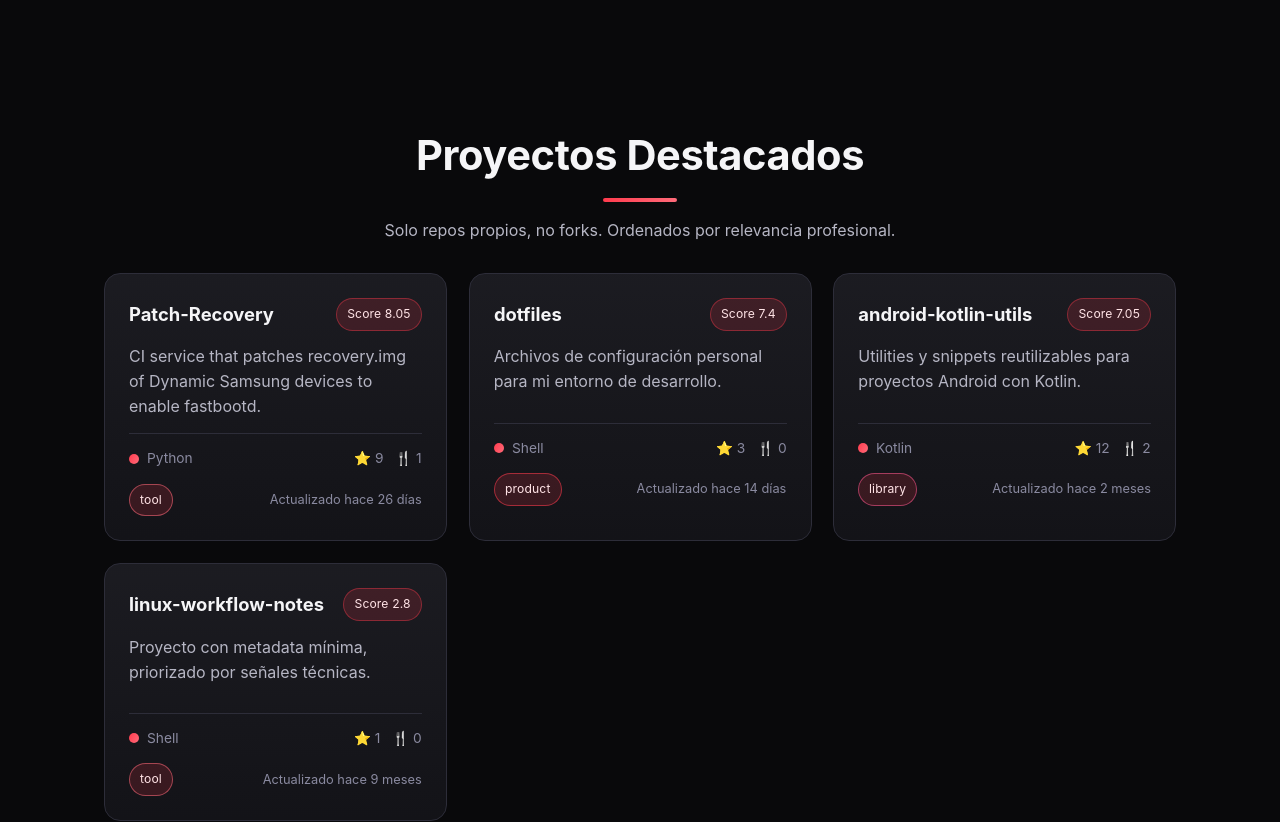
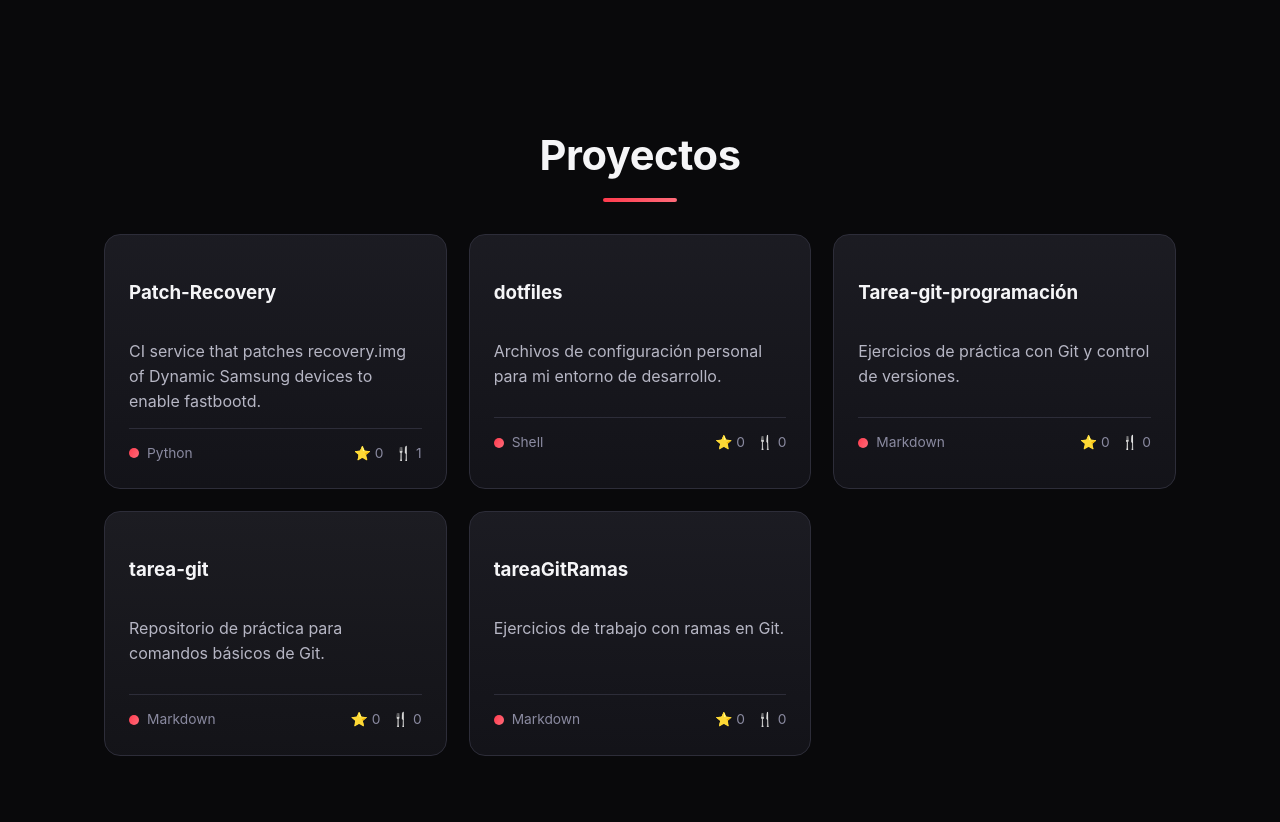
Before and after one commit to manu-palmero/portfolio, a React (Vite) app: page / in a window 1280 px wide. Shown: the part 1840-2662 px from the top of the page. Built offline with nearby package versions, Linux system fonts and the light colour scheme.

Commit message:
Correcciones menores

```diff
--- a/src/App.jsx
+++ b/src/App.jsx
@@ -1,141 +1,8 @@
-import { useState, useEffect, useMemo, useRef } from 'react'
-
-const FEATURED_REPOS_CONFIG = {
-  owner: 'manu-palmero',
-  limit: 4,
-  excludeForks: true,
-  requiredFields: ['name', 'url', 'language'],
-  scoreWeights: {
-    hasDescription: 2,
-    stars: 0.05,
-    forks: 0.1,
-    type: {
-      product: 2,
-      tool: 1.5,
-      library: 1.25,
-      practice: -1,
-      unknown: 0
-    },
-    language: {
-      Kotlin: 2,
-      Python: 2,
-      JavaScript: 1.5,
-      Java: 1.5,
-      Shell: 1.25,
-      fallback: 0.75
-    },
-    activity: {
-      under30d: 2,
-      under90d: 1,
-      under180d: 0.5,
-      stale: 0
-    }
-  },
-  defaults: {
-    description: 'Proyecto con metadata mínima, priorizado por señales técnicas.',
-    updatedAtLabel: 'Sin fecha reciente',
-    type: 'unknown'
-  }
-}
-
-function hasRequiredMetadata(repo) {
-  return FEATURED_REPOS_CONFIG.requiredFields.every((field) => Boolean(repo[field]))
-}
-
-function normalizeFeaturedRepo(repo) {
-  return {
-    ...repo,
-    type: repo.type ?? FEATURED_REPOS_CONFIG.defaults.type,
-    description: repo.description?.trim() || FEATURED_REPOS_CONFIG.defaults.description
-  }
-}
-
-function calculateRelevanceScore(repo) {
-  const weights = FEATURED_REPOS_CONFIG.scoreWeights
-  const languageWeight = weights.language[repo.language] ?? weights.language.fallback
-  const starsWeight = Math.min(repo.stars ?? 0, 50) * weights.stars
-  const forksWeight = Math.min(repo.forks ?? 0, 10) * weights.forks
-  const typeWeight = weights.type[repo.type] ?? weights.type.unknown
-
-  const lastUpdate = repo.updatedAt ? new Date(repo.updatedAt) : null
-  const now = new Date()
-  const diffInDays = lastUpdate
-    ? Math.max(0, Math.floor((now.getTime() - lastUpdate.getTime()) / (1000 * 60 * 60 * 24)))
-    : 365
-
-  let activityWeight = weights.activity.stale
-  if (diffInDays <= 30) activityWeight = weights.activity.under30d
-  else if (diffInDays <= 90) activityWeight = weights.activity.under90d
-  else if (diffInDays <= 180) activityWeight = weights.activity.under180d
-
-  return Number((
-    (repo.description !== FEATURED_REPOS_CONFIG.defaults.description ? weights.hasDescription : 0) +
-    languageWeight +
-    starsWeight +
-    forksWeight +
-    typeWeight +
-    activityWeight
-  ).toFixed(2))
-}
-
-function applyFeaturedEligibilityRules(repos) {
-  return repos
-    .map(normalizeFeaturedRepo)
-    .filter((repo) => repo.owner === FEATURED_REPOS_CONFIG.owner)
-    .filter((repo) => (FEATURED_REPOS_CONFIG.excludeForks ? repo.fork === false : true))
-    .filter((repo) => hasRequiredMetadata(repo))
-}
-
-function curateFeaturedRepos(repos) {
-  return applyFeaturedEligibilityRules(repos)
-    .map((repo) => ({ ...repo, relevanceScore: calculateRelevanceScore(repo) }))
-    .sort((a, b) => {
-      if (b.relevanceScore !== a.relevanceScore) return b.relevanceScore - a.relevanceScore
-      if ((b.stars ?? 0) !== (a.stars ?? 0)) return (b.stars ?? 0) - (a.stars ?? 0)
-      return a.name.localeCompare(b.name)
-    })
-    .slice(0, FEATURED_REPOS_CONFIG.limit)
-}
-
-function validateFeaturedRepos(rawRepos, curatedRepos) {
-  const invalidCuratedRepo = curatedRepos.find(
-    (repo) => repo.owner !== FEATURED_REPOS_CONFIG.owner || repo.fork === true
-  )
-
-  const eligibleRawCount = applyFeaturedEligibilityRules(rawRepos).length
-  const exceedsLimit = curatedRepos.length > FEATURED_REPOS_CONFIG.limit
-
-  const isSortedByScore = curatedRepos.every((repo, index) => {
-    if (index === 0) return true
-    return curatedRepos[index - 1].relevanceScore >= repo.relevanceScore
-  })
-
-  return {
-    invalidCuratedRepo,
-    eligibleRawCount,
-    exceedsLimit,
-    isSortedByScore
-  }
-}
-
-function formatRelativeUpdate(dateString) {
-  if (!dateString) return FEATURED_REPOS_CONFIG.defaults.updatedAtLabel
-  const date = new Date(dateString)
-  const now = new Date()
-  const days = Math.max(1, Math.floor((now.getTime() - date.getTime()) / (1000 * 60 * 60 * 24)))
-
-  if (days < 30) return `Actualizado hace ${days} día${days > 1 ? 's' : ''}`
-  const months = Math.floor(days / 30)
-  if (months < 12) return `Actualizado hace ${months} mes${months > 1 ? 'es' : ''}`
-  const years = Math.floor(months / 12)
-  return `Actualizado hace ${years} año${years > 1 ? 's' : ''}`
-}
+import { useState, useEffect } from 'react'
 
 // Navbar Component
 function Navbar() {
   const [scrolled, setScrolled] = useState(false)
-  const [isOpen, setIsOpen] = useState(false)
-  const menuRef = useRef(null)
 
   useEffect(() => {
     const handleScroll = () => {
@@ -145,78 +12,20 @@ function Navbar() {
     return () => window.removeEventListener('scroll', handleScroll)
   }, [])
 
-  // Cerrar con ESC
-  useEffect(() => {
-    const handleEsc = (e) => {
-      if (e.key === 'Escape' && isOpen) {
-        setIsOpen(false)
-        document.body.classList.remove('menu-open')
-      }
-    }
-    window.addEventListener('keydown', handleEsc)
-    return () => window.removeEventListener('keydown', handleEsc)
-  }, [isOpen])
-
-  // Cerrar con click outside
-  useEffect(() => {
-    const handleClickOutside = (e) => {
-      if (isOpen && menuRef.current && !menuRef.current.contains(e.target)) {
-        setIsOpen(false)
-        document.body.classList.remove('menu-open')
-      }
-    }
-    document.addEventListener('mousedown', handleClickOutside)
-    return () => document.removeEventListener('mousedown', handleClickOutside)
-  }, [isOpen])
-
   const scrollTo = (id) => {
-    setIsOpen(false)
-    document.body.classList.remove('menu-open')
     document.getElementById(id)?.scrollIntoView({ behavior: 'smooth' })
   }
 
-  const toggleMenu = () => {
-    const newState = !isOpen
-    setIsOpen(newState)
-    if (newState) {
-      document.body.classList.add('menu-open')
-    } else {
-      document.body.classList.remove('menu-open')
-    }
-  }
-
   return (
-    <nav className={`navbar ${scrolled ? 'scrolled' : ''}`} ref={menuRef}>
+    <nav className={`navbar ${scrolled ? 'scrolled' : ''}`}>
       <div className="nav-content">
         <div className="logo">MP</div>
-
-        {/* Desktop Nav Links */}
         <div className="nav-links">
           <button onClick={() => scrollTo('about')}>Sobre mí</button>
           <button onClick={() => scrollTo('skills')}>Skills</button>
           <button onClick={() => scrollTo('projects')}>Proyectos</button>
           <button onClick={() => scrollTo('contact')}>Contacto</button>
         </div>
-
-        {/* Hamburger Button */}
-        <button
-          className={`hamburger ${isOpen ? 'open' : ''}`}
-          onClick={toggleMenu}
-          aria-label="Toggle menu"
-          aria-expanded={isOpen}
-        >
-          <span></span>
-          <span></span>
-          <span></span>
-        </button>
-      </div>
-
-      {/* Mobile Menu */}
-      <div className={`nav-links mobile-menu ${isOpen ? 'open' : ''}`}>
-        <button onClick={() => scrollTo('about')}>Sobre mí</button>
-        <button onClick={() => scrollTo('skills')}>Skills</button>
-        <button onClick={() => scrollTo('projects')}>Proyectos</button>
-        <button onClick={() => scrollTo('contact')}>Contacto</button>
       </div>
     </nav>
   )
@@ -236,7 +45,7 @@ function Hero() {
       } else {
         clearInterval(timer)
       }
-    }, 50)
+    }, 25)
     return () => clearInterval(timer)
   }, [])
 
@@ -248,9 +57,10 @@ function Hero() {
         <div className="shape shape-3"></div>
       </div>
       <div className="hero-content">
-        <h1 className="reveal">Manu Palmero</h1>
-        <p className="typing-text reveal delay-1">{text}<span className="cursor">|</span></p>
-        <button className="cta-button reveal delay-2" onClick={() => document.getElementById('projects')?.scrollIntoView({ behavior: 'smooth' })}>
+        <h1 className="animate-in">Manuel Palmero</h1>
+//         TODO: Cambiar cursor por uno en forma de I, o como el de la consola de comandos
+        <p className="typing-text animate-in delay-1">{text}<span className="cursor">|</span></p>
+        <button className="cta-button animate-in delay-2" onClick={() => document.getElementById('projects')?.scrollIntoView({ behavior: 'smooth' })}>
           Ver Proyectos
         </button>
       </div>
@@ -263,8 +73,8 @@ function About() {
   return (
     <section className="about" id="about">
       <div className="container">
-        <h2 className="section-title reveal">Sobre Mí</h2>
-        <div className="about-card reveal delay-1">
+        <h2 className="section-title animate-in">Sobre Mí</h2>
+        <div className="about-card animate-in delay-1">
           <div className="avatar">
             <span>MP</span>
           </div>
@@ -309,10 +119,10 @@ function Skills() {
   return (
     <section className="skills" id="skills">
       <div className="container">
-        <h2 className="section-title reveal">Tech Stack</h2>
+        <h2 className="section-title animate-in">Tech Stack</h2>
         <div className="skills-grid">
           {skillCategories.map((category, idx) => (
-            <div key={idx} className={`skill-card reveal delay-${idx + 1}`}>
+            <div key={idx} className={`skill-card animate-in delay-${idx + 1}`}>
               <h3>{category.title}</h3>
               <div className="skill-tags">
                 {category.skills.map((skill, i) => (
@@ -334,24 +144,16 @@ function Projects() {
       name: 'Patch-Recovery',
       description: 'CI service that patches recovery.img of Dynamic Samsung devices to enable fastbootd.',
       language: 'Python',
-      stars: 9,
+      stars: 0,
       forks: 1,
-      owner: 'manu-palmero',
-      fork: false,
-      type: 'tool',
-      updatedAt: '2026-03-20',
       url: 'https://github.com/manu-palmero/Patch-Recovery'
     },
     {
       name: 'dotfiles',
       description: 'Archivos de configuración personal para mi entorno de desarrollo.',
       language: 'Shell',
-      stars: 3,
+      stars: 0,
       forks: 0,
-      owner: 'manu-palmero',
-      fork: false,
-      type: 'product',
-      updatedAt: '2026-04-01',
       url: 'https://github.com/manu-palmero/dotfiles'
     },
     {
@@ -360,10 +162,6 @@ function Projects() {
       language: 'Markdown',
       stars: 0,
       forks: 0,
-      owner: 'manu-palmero',
-      fork: false,
-      type: 'practice',
-      updatedAt: '2025-11-10',
       url: 'https://github.com/manu-palmero/Tarea-git-programaci-n'
     },
     {
@@ -372,104 +170,32 @@ function Projects() {
       language: 'Markdown',
       stars: 0,
       forks: 0,
-      owner: 'manu-palmero',
-      fork: false,
-      type: 'practice',
-      updatedAt: '2025-10-01',
       url: 'https://github.com/manu-palmero/tarea-git'
     },
     {
-      name: 'android-kotlin-utils',
-      description: 'Utilities y snippets reutilizables para proyectos Android con Kotlin.',
-      language: 'Kotlin',
-      stars: 12,
-      forks: 2,
-      owner: 'manu-palmero',
-      fork: false,
-      type: 'library',
-      updatedAt: '2026-02-11',
-      url: 'https://github.com/manu-palmero/android-kotlin-utils'
-    },
-    {
-      name: 'linux-workflow-notes',
-      description: '',
-      language: 'Shell',
-      stars: 1,
+      name: 'tareaGitRamas',
+      description: 'Ejercicios de trabajo con ramas en Git.',
+      language: 'Markdown',
+      stars: 0,
       forks: 0,
-      owner: 'manu-palmero',
-      fork: false,
-      type: 'tool',
-      updatedAt: '2025-07-15',
-      url: 'https://github.com/manu-palmero/linux-workflow-notes'
-    },
-    {
-      name: 'awesome-upstream-project',
-      description: 'Fork de referencia técnica.',
-      language: 'JavaScript',
-      stars: 30,
-      forks: 12,
-      owner: 'manu-palmero',
-      fork: true,
-      type: 'library',
-      updatedAt: '2026-04-07',
-      url: 'https://github.com/manu-palmero/awesome-upstream-project'
-    },
-    {
-      name: 'external-showcase',
-      description: 'Repo de ejemplo de terceros',
-      language: 'JavaScript',
-      stars: 99,
-      forks: 20,
-      owner: 'other-owner',
-      fork: false,
-      type: 'product',
-      updatedAt: '2026-04-05',
-      url: 'https://github.com/other-owner/external-showcase'
+      url: 'https://github.com/manu-palmero/tareaGitRamas'
     }
   ]
-
-  const featuredProjects = useMemo(() => curateFeaturedRepos(projects), [projects])
-
-  useEffect(() => {
-    const validation = validateFeaturedRepos(projects, featuredProjects)
-
-    if (validation.invalidCuratedRepo) {
-      console.warn('Repositorio inválido detectado en destacados')
-    }
-
-    if (validation.exceedsLimit) {
-      console.warn('La lista de destacados supera el límite configurado')
-    }
-
-    if (!validation.isSortedByScore) {
-      console.warn('El orden de destacados no respeta score descendente')
-    }
-
-    if (validation.eligibleRawCount > 0 && featuredProjects.length === 0) {
-      console.warn('No se muestran destacados pese a tener repos elegibles')
-    }
-  }, [featuredProjects])
 
   return (
     <section className="projects" id="projects">
       <div className="container">
-        <h2 className="section-title reveal">Proyectos Destacados</h2>
-        <p className="projects-note reveal delay-1">
-          Solo repos propios, no forks. Ordenados por relevancia profesional.
-        </p>
+        <h2 className="section-title animate-in">Proyectos</h2>
         <div className="projects-grid">
-          {featuredProjects.map((project, idx) => (
+          {projects.map((project, idx) => (
             <a
               key={idx}
               href={project.url}
               target="_blank"
               rel="noopener noreferrer"
-              className={`project-card reveal delay-${idx + 1}`}
+              className={`project-card animate-in delay-${idx + 1}`}
             >
-              <div className="project-header">
-                <h3>{project.name}</h3>
-                <span className="relevance-chip">Score {project.relevanceScore}</span>
-              </div>
+              <h3>{project.name}</h3>
               <p>{project.description}</p>
               <div className="project-meta">
                 <span className="language">
@@ -479,10 +205,6 @@ function Projects() {
                 <span className="stats">
                   ⭐ {project.stars} &nbsp; 🍴 {project.forks}
                 </span>
-              </div>
-              <div className="project-footer-meta">
-                <span className={`type-chip ${project.type}`}>{project.type}</span>
-                <span>{formatRelativeUpdate(project.updatedAt)}</span>
               </div>
             </a>
           ))}
@@ -505,13 +227,13 @@ function Stats() {
       <div className="container">
         <div className="stats-grid">
           {stats.map((stat, idx) => (
-            <div key={idx} className={`stat-card reveal delay-${idx + 1}`}>
+            <div key={idx} className={`stat-card animate-in delay-${idx + 1}`}>
               <span className="stat-value">{stat.value}+</span>
               <span className="stat-label">{stat.label}</span>
             </div>
           ))}
         </div>
-        <p className="stats-note reveal delay-4">
+        <p className="stats-note animate-in delay-4">
           🎯 Miembro de <a href="https://github.com/manu-palmero?tab=achievements" target="_blank" rel="noopener noreferrer">Pull Shark</a> club
         </p>
       </div>
@@ -530,11 +252,11 @@ function Contact() {
   return (
     <section className="contact" id="contact">
       <div className="container">
-        <h2 className="section-title reveal">Contacto</h2>
-        <p className="contact-text reveal delay-1">
+        <h2 className="section-title animate-in">Contacto</h2>
+        <p className="contact-text animate-in delay-1">
           ¿Te gustaría trabajar conmigo o simplemente charlar sobre tecnología?
         </p>
-        <div className="social-links reveal delay-2">
+        <div className="social-links animate-in delay-2">
           {socials.map((social, idx) => (
             <a
               key={idx}
@@ -557,33 +279,13 @@ function Contact() {
 function Footer() {
   return (
     <footer className="footer">
-      <p>© 2024 Manu Palmero. Hecho con 💙 y ☕</p>
+      <p>© 2026 Manuel Palmero.</p>
     </footer>
   )
 }
 
 // Main App
 function App() {
-  useEffect(() => {
-    const elements = document.querySelectorAll('.reveal')
-
-    const observer = new IntersectionObserver(
-      (entries) => {
-        entries.forEach((entry) => {
-          if (entry.isIntersecting) {
-            entry.target.classList.add('is-visible')
-            observer.unobserve(entry.target)
-          }
-        })
-      },
-      { threshold: 0.2 }
-    )
-
-    elements.forEach((element) => observer.observe(element))
-
-    return () => observer.disconnect()
-  }, [])
-
   return (
     <div className="app">
       <Navbar />
```
